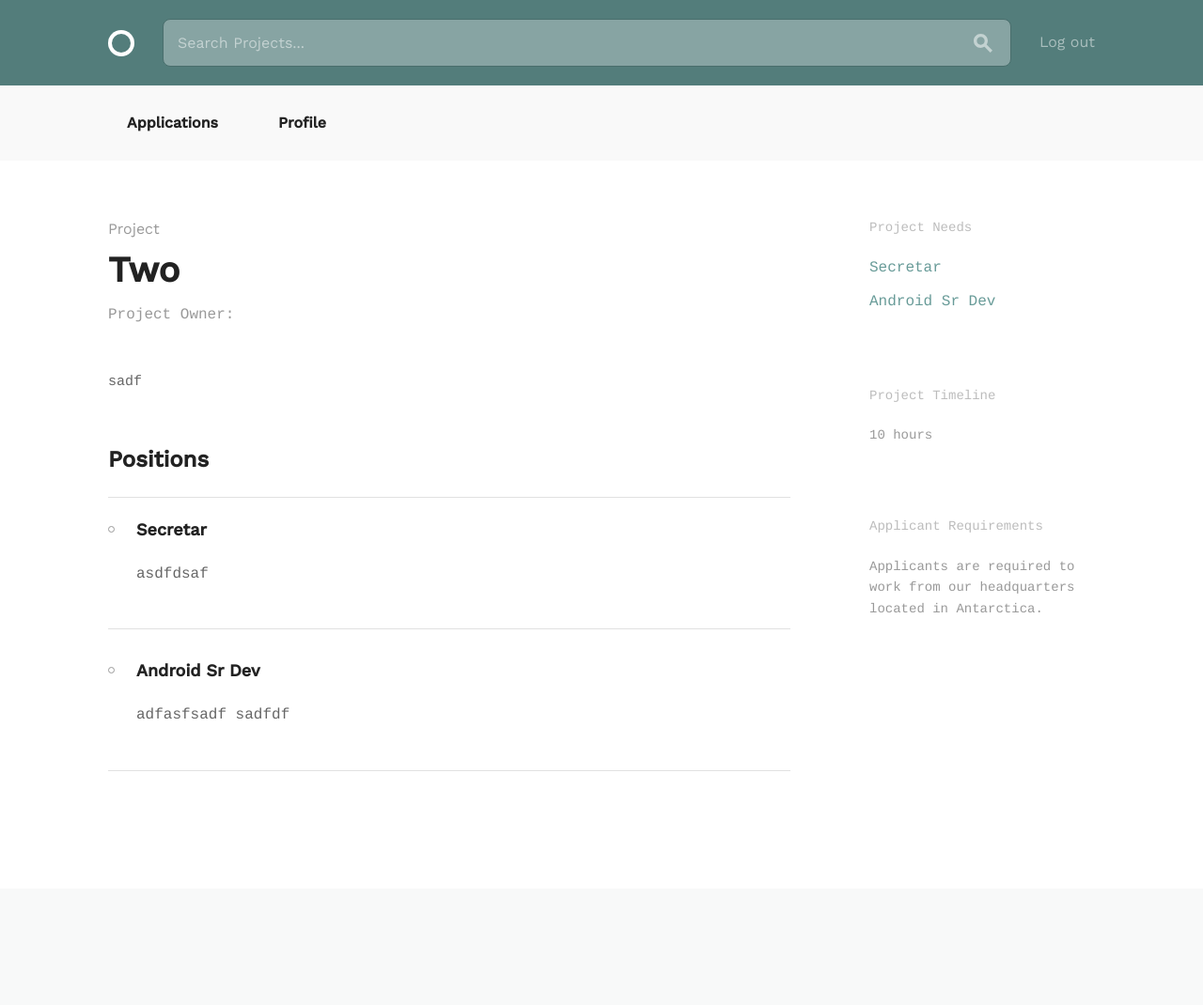
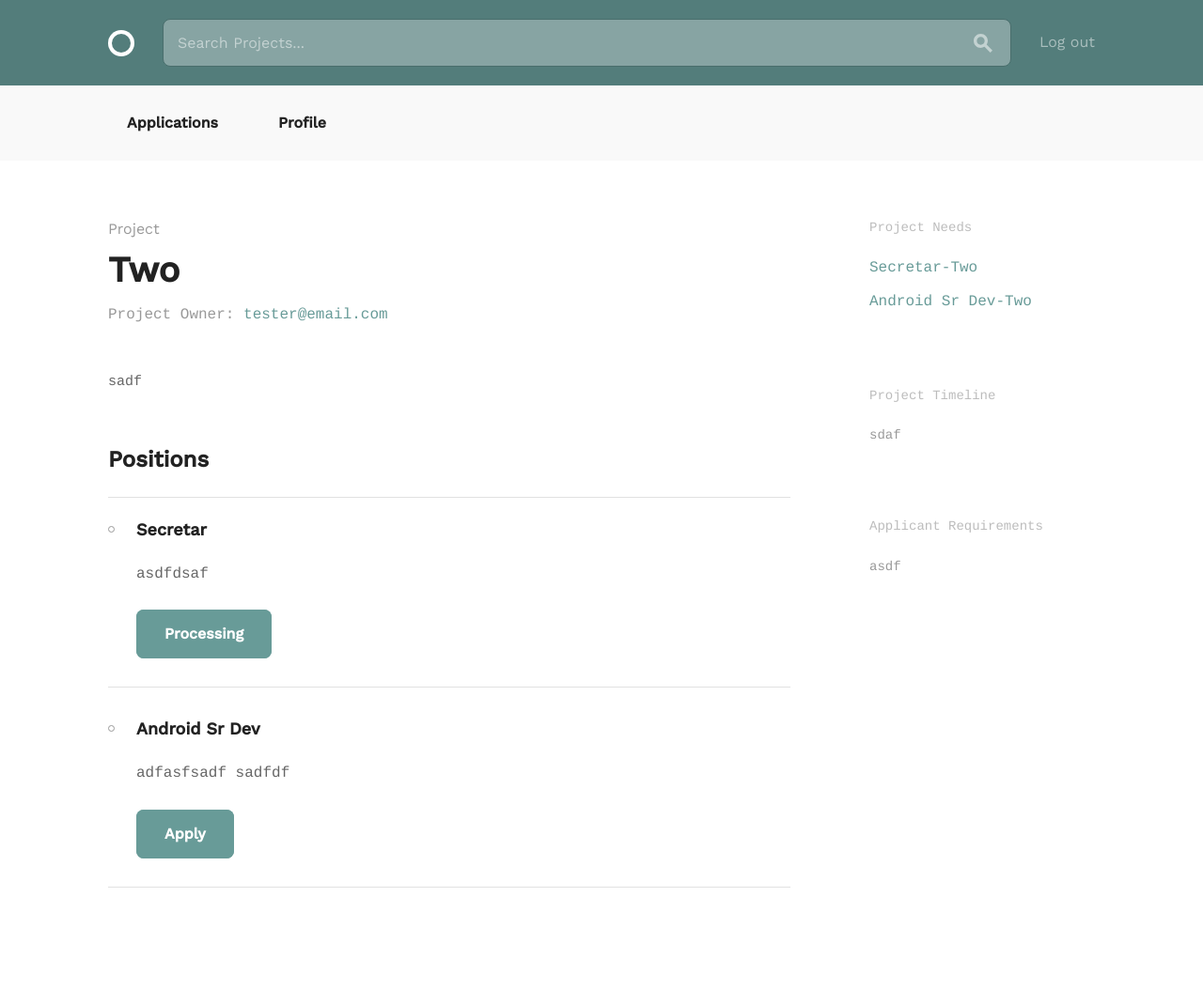
Before and after one commit to yunielgarcia/Team-Builder, a Django app: page /projects/48 in a window 1280 px wide. Shown: the whole page at 94% size. Before the commit the page ends 821 px from the top, so only its background shows below. Run offline with Django 3.2, Linux system fonts and the light colour scheme; a user stored in the database is signed in; data comes from the database, SQL or seed files in the repository; both versions use the stored data as it was after the commit.

Commit message:
apply btn working

```diff
--- a/team_builder/projects/models.py
+++ b/team_builder/projects/models.py
@@ -27,7 +27,7 @@ class Position(models.Model):
     filled = models.BooleanField(default=False)
 
     def __str__(self):
-        return self.position_title
+        return "{}-{}".format(self.position_title, self.project)
 
 
 class Application(models.Model):
@@ -36,4 +36,4 @@ class Application(models.Model):
     status = models.CharField(max_length=30, default='processing')
 
     def __str__(self):
-        return '{}-{} application'.format(self.project, self.candidate)
+        return '{}-{} application'.format(self.position.position_title, self.candidate)
--- /dev/null
+++ b/team_builder/projects/templates/projects/_apply_btns.html
@@ -0,0 +1,7 @@
+{% if position.filled %}
+<a class="button button-primary">Position Filled</a>
+{% elif already_apply %}
+<a class="button button-primary">Processing</a>
+{% else %}
+<a class="button button-primary">Apply</a>
+{% endif %}
--- a/team_builder/projects/templates/projects/project_detail.html
+++ b/team_builder/projects/templates/projects/project_detail.html
@@ -1,4 +1,5 @@
 {% extends "layout.html" %}
+{% load project_extras %}
 
 {% block body_content %}
     {% if user == project.owner %}
@@ -16,7 +17,15 @@
             <div class="circle--article--header">
                 <h4 class="circle--article--section">Project</h4>
                 <h1 class="circle--article--title">{{ project.title }}</h1>
-                <p class="circle--article--byline">Project Owner: <a>{{ project.owner.display_name }}</a></p>
+                <p class="circle--article--byline">Project Owner:
+                    <a>
+                        {% if project.owner.display_name %}
+                        {{ project.owner.display_name }}
+                        {% else %}
+                        {{ project.owner }}
+                        {% endif %}
+                    </a>
+                </p>
             </div>
 
             <div class="circle--article--body">
@@ -32,11 +41,9 @@
                             <h3>{{ position.position_title }}</h3>
                             <p>{{ position.description }}</p>
                             {% if user != project.owner %}
-                                {% if user__applications.length %}
-                                    <a class="button button-primary">Apply</a>
 
-                                {% endif %}
-                            <!--todo: here-->
+                            {% apply_buttons position %}
+
                             {% endif %}
                         </li>
                     {% endfor %}
@@ -58,12 +65,12 @@
 
         <div class="circle--secondary--module">
             <h3>Project Timeline</h3>
-            <p>10 hours</p>
+            <p>{{ project.time_line_description }}</p>
         </div>
 
         <div class="circle--secondary--module">
             <h3>Applicant Requirements</h3>
-            <p>Applicants are required to work from our headquarters located in Antarctica.</p>
+            <p>{{ project.applicant_req }}</p>
         </div>
 
     </div>
--- /dev/null
+++ b/team_builder/projects/templatetags/project_extras.py
@@ -0,0 +1,16 @@
+from django import template
+from .. import models
+
+register = template.Library()
+
+
+@register.inclusion_tag("projects/_apply_btns.html", takes_context=True)
+def apply_buttons(context, position):
+    user = context["user"]
+    user_applications = models.Application.objects.filter(
+        candidate=user
+    )
+    response = {"position": position, "already_apply": False}
+    if position in [app.position for app in user_applications]:
+        response["already_apply"] = True
+    return response
--- a/team_builder/projects/views.py
+++ b/team_builder/projects/views.py
@@ -20,7 +20,9 @@
 class CreateProjectPositionView(LoginRequiredMixin, generic.CreateView):
     form_class = forms.ProjectForm
     model = models.Project
-    success_url = reverse_lazy('projects:all')  # todo: change to detailView
+
+    def get_success_url(self):
+        return reverse_lazy('projects:detail_project', kwargs={'pk': self.object.pk})
 
     def get_context_data(self, **kwargs):
         data = super(CreateProjectPositionView, self).get_context_data(**kwargs)
```
Also changed, not shown: team_builder/db.sqlite3, team_builder/projects/templatetags/__init__.py (added).
